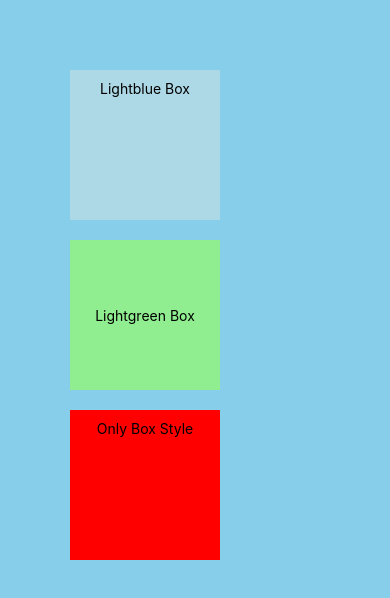
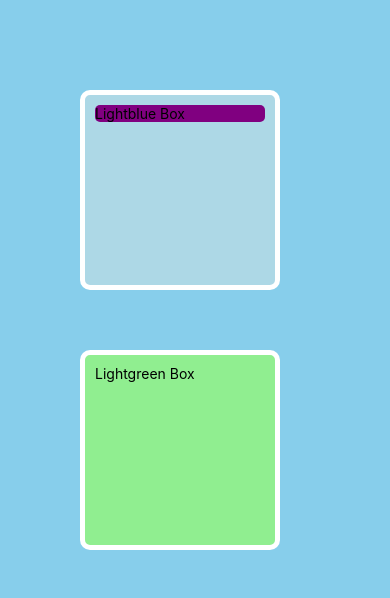
Before and after one commit to muazimmaqbool/React-Native-Tutorials, a React Native app: screen / in a window 390 px wide. Shown: the top 598 px of the page. Built offline with nearby package versions, Linux system fonts and the light colour scheme.

Commit message:
box modal info

```diff
--- a/App.js
+++ b/App.js
@@ -88,8 +88,8 @@ const App = () => {
           {/* <B_Styling /> */}
           {/* <C_StyleSheet/> */}
           {/* <Cc_styleSheet2/> */}
-          <D_MultipleStyles/>
-          {/* <E_BoxModel/> */}
+          {/* <D_MultipleStyles/> */}
+          <E_BoxModel/>
           {/* <F_Shadows/> */}
           {/* <G_StyleInheritance/> */}
           {/* <H_RefereshControl/> */}
--- a/Components/E_BoxModel.js
+++ b/Components/E_BoxModel.js
@@ -1,14 +1,14 @@
 import React from "react";
 import { View, Text, StyleSheet } from "react-native";
-//Box Model: represents a box that includes every Html element consisting of Margin, Border, Padding, and the actual content
+//Box Model: it represents a box that includes every Html element consisting of Margin, Border, Padding, and the actual content
 /*
 In R.N all dimensions are unit less and represent density independent pixels no specific unit like rem/px is used
 ->But if parents dimensions are defined child components can have percentage dimensions/values
 Example: in our case Outer "View" is set to flex:1 in App.js that is it takes entire available space and its children
-is box etc which can have percentage value
+is box etc which can have percentage values
 */
 
-const E_BoxModel = () => {
+const  E_BoxModel = () => {
   return (
     <View>
       <View style={[styles.box, styles.lightblueBg]}>
```
